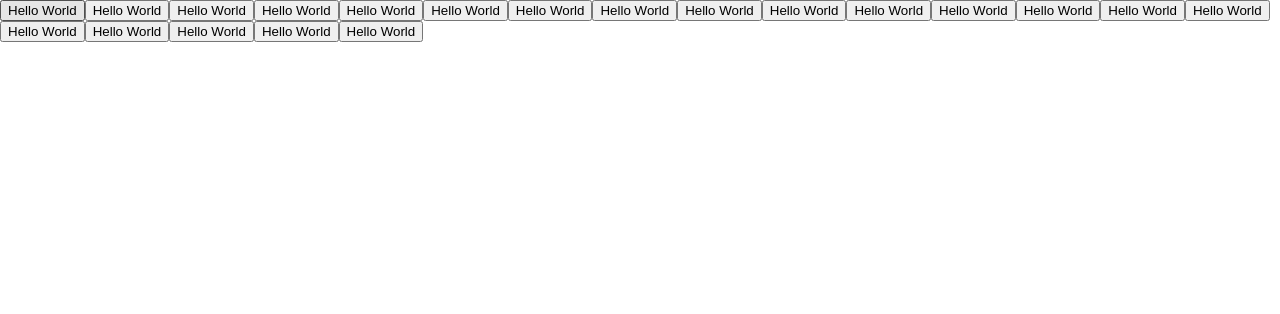
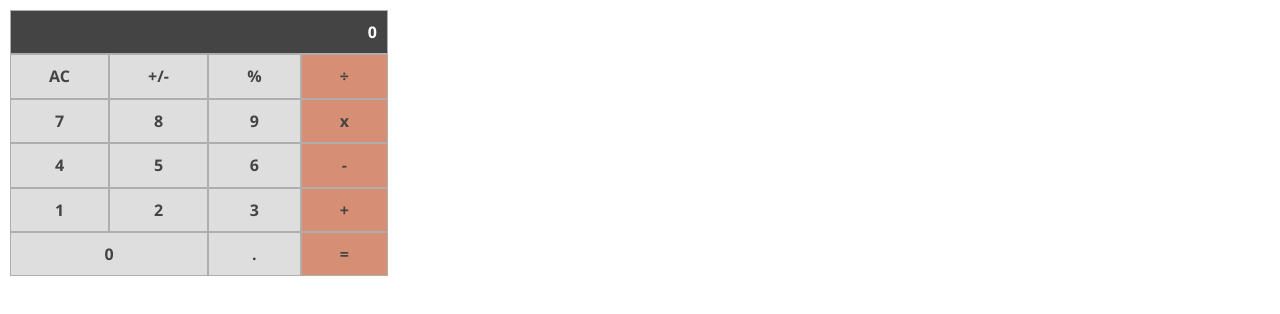
Before and after one commit to Lanr3waju/calaculator-app, a React (Create React App) app: page / in a window 1280 px wide. Shown: the top 314 px of the page. Built offline with nearby package versions, Linux system fonts and the light colour scheme.

Commit message:
design ui for Calculator

```diff
--- a/src/App.css
+++ /dev/null
@@ -1,3 +0,0 @@
-* {
-  margin: 0;
-}
--- a/src/components/Calculator.js
+++ b/src/components/Calculator.js
@@ -3,73 +3,36 @@ import React from 'react';
 class Calculator extends React.Component {
   constructor(props) {
     super(props);
-    this.state = {};
+    this.state = {
+      output: 0,
+    };
   }
 
   render() {
+    const { output } = this.state;
     return (
-      <form>
-        <button type="button">
-          Hello World
-        </button>
-        <button type="button">
-          Hello World
-        </button>
-        <button type="button">
-          Hello World
-        </button>
-        <button type="button">
-          Hello World
-        </button>
-        <button type="button">
-          Hello World
-        </button>
-        <button type="button">
-          Hello World
-        </button>
-        <button type="button">
-          Hello World
-        </button>
-        <button type="button">
-          Hello World
-        </button>
-        <button type="button">
-          Hello World
-        </button>
-        <button type="button">
-          Hello World
-        </button>
-        <button type="button">
-          Hello World
-        </button>
-        <button type="button">
-          Hello World
-        </button>
-        <button type="button">
-          Hello World
-        </button>
-        <button type="button">
-          Hello World
-        </button>
-        <button type="button">
-          Hello World
-        </button>
-        <button type="button">
-          Hello World
-        </button>
-        <button type="button">
-          Hello World
-        </button>
-        <button type="button">
-          Hello World
-        </button>
-        <button type="button">
-          Hello World
-        </button>
-        <button type="button">
-          Hello World
-        </button>
-      </form>
+      <div className="calc-container">
+        <div className="digit display-output">{output}</div>
+        <div className="digit">AC</div>
+        <div className="digit">+/-</div>
+        <div className="digit">%</div>
+        <div className="digit">÷</div>
+        <div className="digit ">7</div>
+        <div className="digit">8</div>
+        <div className="digit">9</div>
+        <div className="digit">x</div>
+        <div className="digit">4</div>
+        <div className="digit">5</div>
+        <div className="digit">6</div>
+        <div className="digit">-</div>
+        <div className="digit">1</div>
+        <div className="digit">2</div>
+        <div className="digit">3</div>
+        <div className="digit">+</div>
+        <div className="digit big-digit">0</div>
+        <div className="digit">.</div>
+        <div className="digit">=</div>
+      </div>
     );
   }
 }
--- a/src/index.css
+++ b/src/index.css
@@ -1,3 +1,48 @@
 * {
+  box-sizing: border-box;
   margin: 0;
+  padding: 0;
 }
+
+body {
+  font-family: "Segoe UI", Arial, sans-serif;
+  line-height: 1.4;
+  color: #444;
+  background: #fff;
+  height: 100vh;
+  margin: 10px;
+}
+
+.calc-container {
+  text-align: center;
+  max-width: 30%;
+  display: -ms-grid;
+  display: grid;
+  grid-template-columns: auto auto auto auto;
+  -ms-grid-columns: auto auto auto auto;
+  grid-template-rows: auto auto auto auto auto;
+}
+
+.digit {
+  cursor: pointer;
+  font-weight: 600;
+  padding: 10px;
+  background-color: #dfdede;
+  border: 1px solid #b0adad;
+}
+
+.digit:nth-child(4n + 5),
+.digit:nth-child(20) {
+  background-color: rgb(214, 143, 117);
+}
+
+.display-output {
+  grid-column-end: span 4;
+  background-color: #444;
+  color: white;
+  text-align: right;
+}
+
+.big-digit {
+  grid-column-end: span 2;
+}
```
